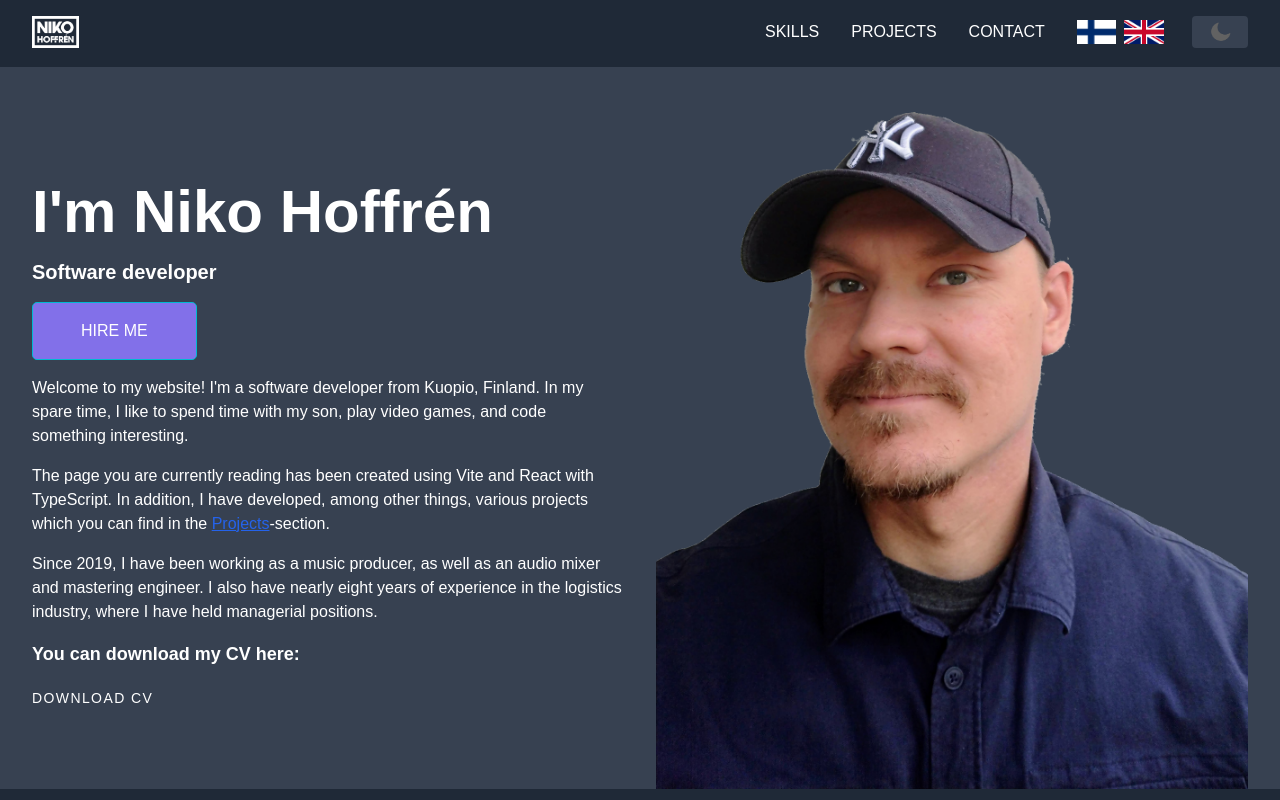
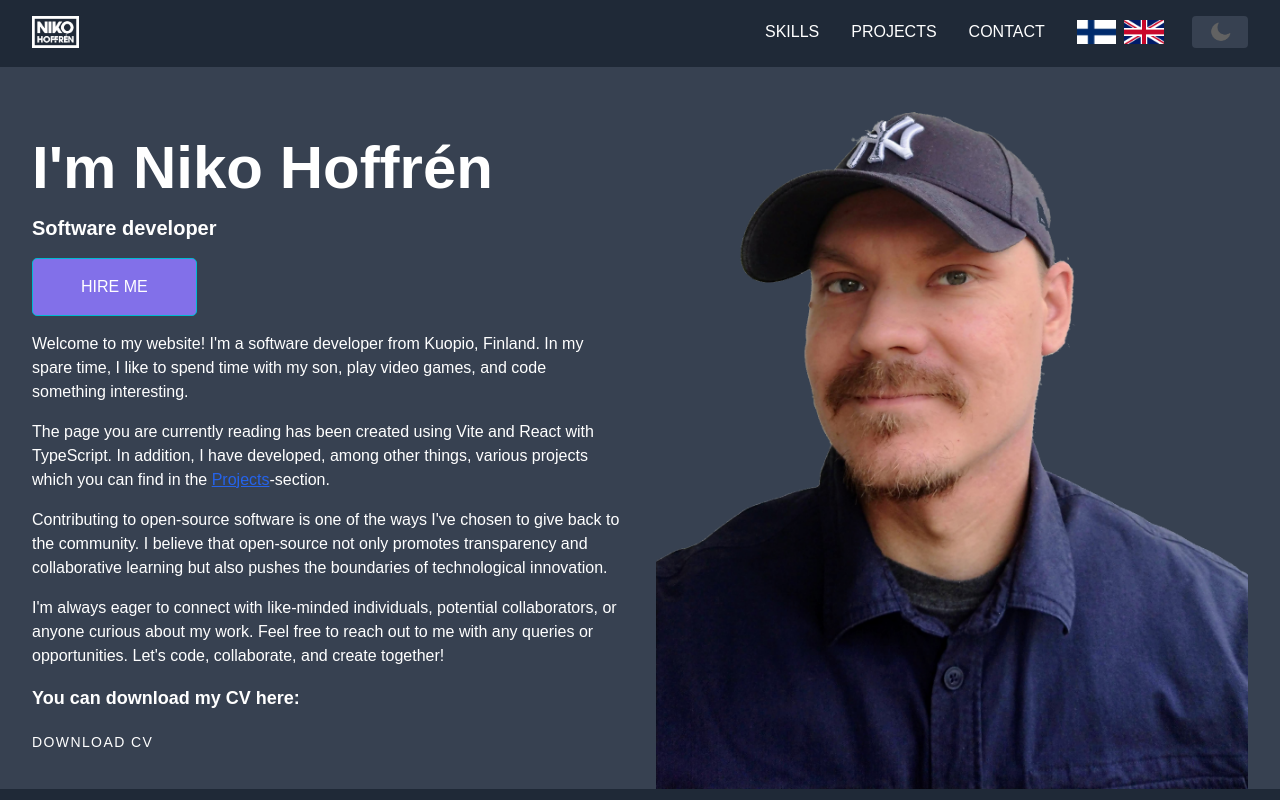
Before and after one commit to nikohoffren/nikohoffren-website, a React (Vite) app: page / in a window 1280 px wide. Shown: the top 800 px of the page. Built offline with nearby package versions, Linux system fonts and the light colour scheme; a web font is replaced by a local one.

Commit message:
update introduction text

```diff
--- a/src/pages/Home.tsx
+++ b/src/pages/Home.tsx
@@ -90,9 +90,19 @@ export default function Home() {
                                     </p>
                                     <p>
                                         {language === "en"
+                                        ? "Contributing to open-source software is one of the ways I've chosen to give back to the community. I believe that open-source not only promotes transparency and collaborative learning but also pushes the boundaries of technological innovation."
+                                        : "Avointen lähdekoodien ohjelmistojen kehittämiseen osallistuminen on yksi tapa, jolla olen valinnut antaa panokseni yhteisölle. Uskon, että avoimen lähdekoodin ohjelmistot eivät ainoastaan edistä läpinäkyvyyttä ja yhteisöllistä oppimista, vaan myös siirtävät teknologisen innovaation rajoja."}
+                                    </p>
+                                    <p>
+                                        {language === "en"
+                                            ? "I'm always eager to connect with like-minded individuals, potential collaborators, or anyone curious about my work. Feel free to reach out to me with any queries or opportunities. Let's code, collaborate, and create together!"
+                                            : "Olen aina innokas yhdistämään voimia samanhenkisten yksilöiden, potentiaalisten yhteistyökumppaneiden tai kenen tahansa kanssa, joka on utelias työstäni. Ota rohkeasti yhteyttä minuun, jos sinulla on kysyttävää tai mahdollisuuksia tarjolla. Koodataan, tehdään yhteistyötä ja luodaan yhdessä!"}
+                                    </p>
+                                    {/* <p>
+                                        {language === "en"
                                             ? "Since 2019, I have been working as a music producer, as well as an audio mixer and mastering engineer. I also have nearly eight years of experience in the logistics industry, where I have held managerial positions."
                                             : "Vuodesta 2019 olen työskennellyt musiikkituottajana sekä myös audiomiksaajana ja masteroijana. Minulla on myös lähes kahdeksan vuoden kokemus logistiikka-alalta, joissa olen toiminut myös esimiestehtävissä."}
-                                    </p>
+                                    </p> */}
                                 </div>
                             </CSSTransition>
                             <CSSTransition
--- a/src/pages/Projects.tsx
+++ b/src/pages/Projects.tsx
@@ -23,8 +23,8 @@ export default function Projects() {
 
                 <p className="mb-6 text-center">
                     {language === "en"
-                        ? "Find all of my projects on "
-                        : "Löydät kaikki projektini "}{" "}
+                        ? "Find all of my projects and open-source contributions on "
+                        : "Löydät kaikki projektini ja avoimen lähdekoodin kontribuutiot "}{" "}
                     <a
                         href="https://www.github.com/nikohoffren"
                         className="text-blue-500 hover:text-blue-700 underline"
@@ -35,7 +35,7 @@ export default function Projects() {
                     </a>
                     .
                 </p>
-                <p className="mb-6 text-center">
+                {/* <p className="mb-6 text-center">
                     {language === "en"
                         ? "Be sure to also check out my "
                         : "Tutustu myös "}{" "}
@@ -48,7 +48,7 @@ export default function Projects() {
                         freeCodeCamp
                     </a>{" "}
                     {language === "en" ? "account." : "tiliini."}
-                </p>
+                </p> */}
                 <p className="mb-6 text-center">
                     {language === "en"
                         ? "You can also find all of my music production related info on "
```
